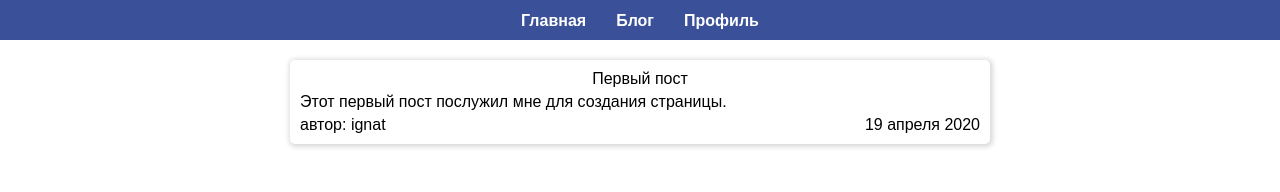
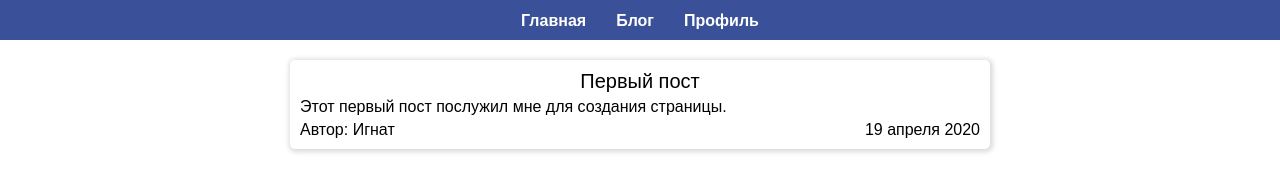
Before and after one commit to ArcherGlif/Web2000, a plain HTML site: page blog.html in a window 1280 px wide. Drawn offline with Linux system fonts and the light colour scheme.

Commit message:
second commit

```diff
--- a/blog-style.css
+++ b/blog-style.css
@@ -18,6 +18,10 @@
     padding-bottom: 5px;
 }
 
+.post_title{
+    font-size: 20px;
+}
+
 .post_container{
     padding-bottom: 5px;
 }
--- a/blog.html
+++ b/blog.html
@@ -23,7 +23,7 @@
                 </div>
             </div>
             <div class="post_foother">
-                <div class="post_author">автор: ignat</div>
+                <div class="post_author">Автор: Игнат</div>
                 <div class="post_date">19 апреля 2020</div>
             </div>
         </div>
```
